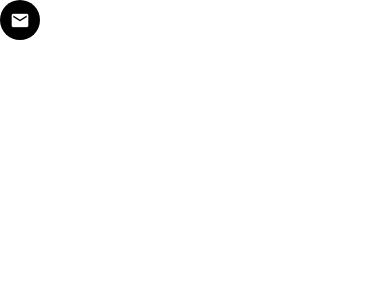
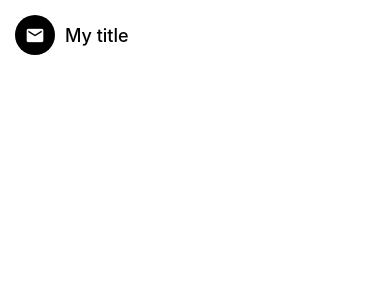
Before and after one commit to ademhatay/learning-zone, a React Native app in the folder react-native-projects/first-store/: screen / in a window 390 px wide. Shown: the top 300 px of the page. Built offline with nearby package versions, Linux system fonts and the light colour scheme.

Commit message:
first-store: list item extend

```diff
--- a/react-native-projects/first-store/App.js
+++ b/react-native-projects/first-store/App.js
@@ -1,13 +1,13 @@
 import { StyleSheet, Text, View, } from 'react-native';
-import { Icon, Screen } from './app/components';
+import { Icon, ListItem, Screen } from './app/components';
 import { ListingDetailsScreen, MessagesScreen, ViewImageScreen, WelcomeScreen } from './app/screens/';
 
 export default function App() {
 
 	return <>
 		<Screen>
-			<Icon
-				name="email"
+			<ListItem title="My title"
+				imageComponent={<Icon name="email" />}
 			/>
 		</Screen>
 	</>
--- a/react-native-projects/first-store/app/components/ListItem/index.jsx
+++ b/react-native-projects/first-store/app/components/ListItem/index.jsx
@@ -8,16 +8,17 @@ import { GestureHandlerRootView } from 'react-native-gesture-handler'
 
 
 
-const ListItem = ({ image, title, subTitle, renderRightActions }) => {
+const ListItem = ({ image, title, subTitle, imageComponent, renderRightActions }) => {
 	return (
 		<GestureHandlerRootView>
 			<Swipeable renderRightActions={renderRightActions}>
 				<TouchableHighlight underlayColor={colors.light}>
 					<View style={styles.container}>
-						<Image style={styles.image} source={image} />
+						{imageComponent}
+						{image && <Image style={styles.image} source={image} />}
 						<View style={styles.userContainer}>
 							<AppText style={styles.title}>{title}</AppText>
-							<AppText style={styles.subTitle}>{subTitle}</AppText>
+							{subTitle && <AppText style={styles.subTitle}>{subTitle}</AppText>}
 						</View>
 					</View>
 				</TouchableHighlight>
--- a/react-native-projects/first-store/app/components/ListItem/style.js
+++ b/react-native-projects/first-store/app/components/ListItem/style.js
@@ -12,10 +12,10 @@ const styles = StyleSheet.create({
 		width: 70,
 		height: 70,
 		borderRadius: 35,
-		marginRight: 10,
 	},
 	userContainer:{
 		justifyContent: 'center',
+		marginLeft: 10,
 	},
 	title: {
 		fontWeight: '500',
```
